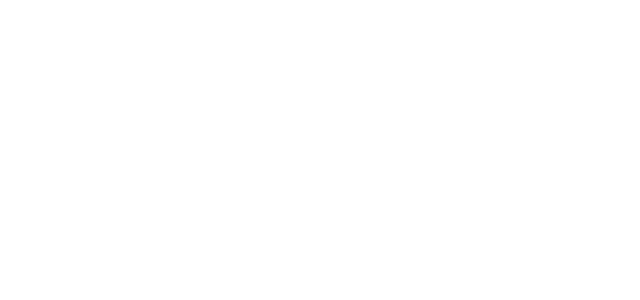
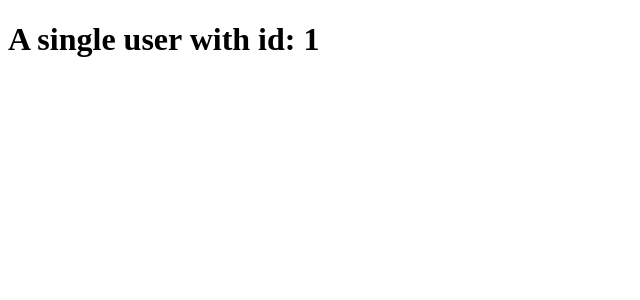
Before and after one commit to PhilipHassialis/first-nuxt-app, a Nuxt app: page /users/1 in a window 1280 px wide. Before the commit this address had no page. Shown: the top 300 px of the page, without its empty margins (0-640 px from the left). Built offline with nearby package versions, Linux system fonts and the light colour scheme.

Commit message:
changing home and creating a dynamic route

```diff
--- a/jsconfig.json
+++ b/jsconfig.json
@@ -8,5 +8,9 @@
       "@@/*": ["./*"]
     }
   },
-  "exclude": ["node_modules", ".nuxt", "dist"]
+  "exclude": ["node_modules", ".nuxt", "dist"],
+  "vueCompilerOptions": {
+    "target": 2.7,
+    // "target": 2, // For Vue version <= 2.6.14
+  }
 }
--- a/pages/index.vue
+++ b/pages/index.vue
@@ -1,5 +1,5 @@
 <template>
-  <Tutorial />
+  <h1>My first Vue / Nuxt app</h1>
 </template>
 
 <script>
--- /dev/null
+++ b/pages/users/_id/index.vue
@@ -0,0 +1,5 @@
+<template>
+  <h1>
+    A single user with id: {{ $route.params.id }}
+  </h1>
+</template>
--- /dev/null
+++ b/pages/users/index.vue
@@ -0,0 +1,3 @@
+<template>
+  <h1>this is the users page</h1>
+</template>
```
